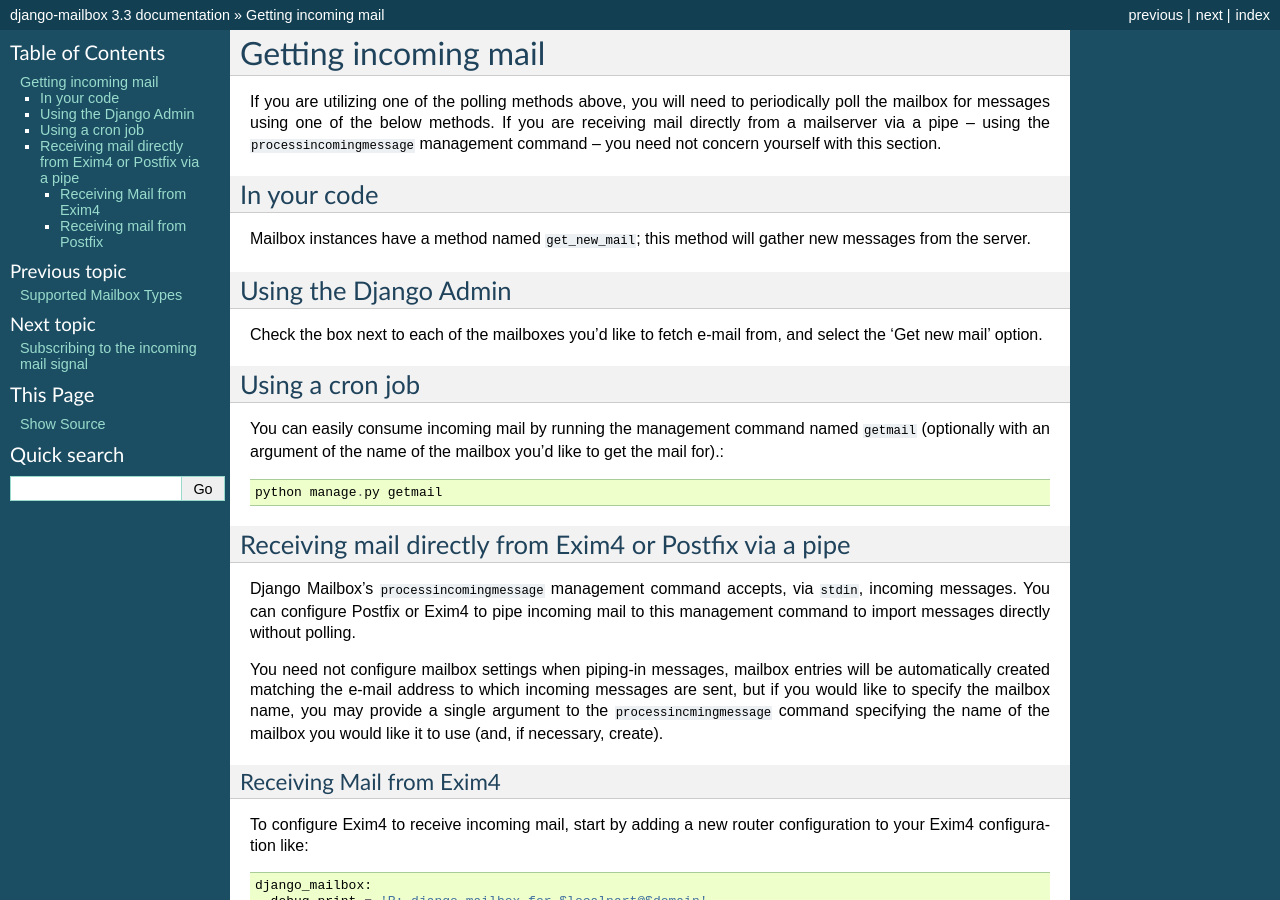
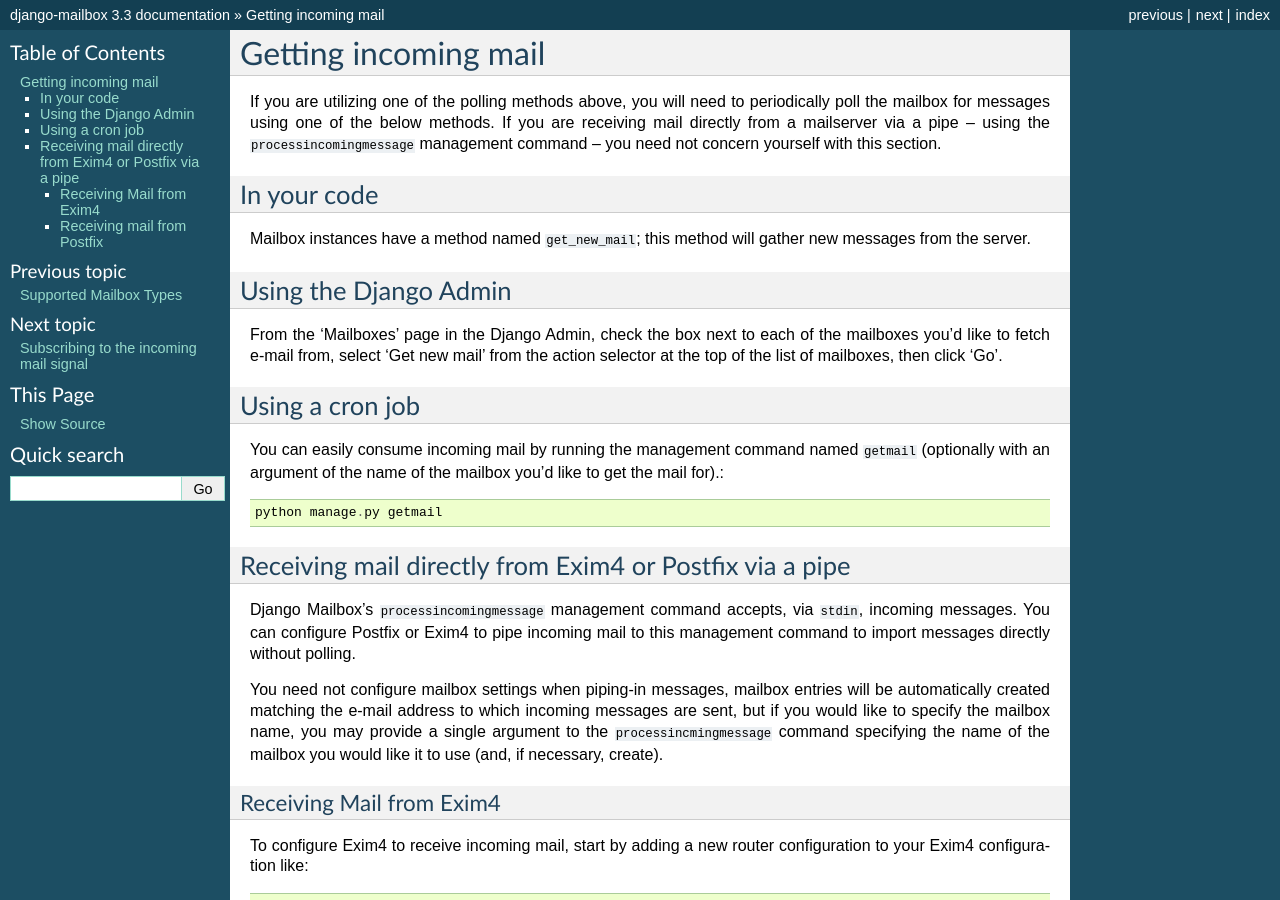
Before and after one commit to coddingtonbear/django-mailbox, a Sphinx documentation site: the page built from docs/topics/polling.rst, in a window 1280 px wide and 900 px high. Built offline with Sphinx 7.4.7, drawn with Linux system fonts in a browser that asks for light colours.

Commit message:
Minor clarification.

```diff
--- a/docs/topics/polling.rst
+++ b/docs/topics/polling.rst
@@ -18,8 +18,10 @@
 Using the Django Admin
 ----------------------
 
-Check the box next to each of the mailboxes you'd like to fetch e-mail from,
-and select the 'Get new mail' option.
+From the 'Mailboxes' page in the Django Admin,
+check the box next to each of the mailboxes you'd like to fetch e-mail from,
+select 'Get new mail' from the action selector at the top of the list
+of mailboxes, then click 'Go'.
 
 Using a cron job
 ----------------
```
